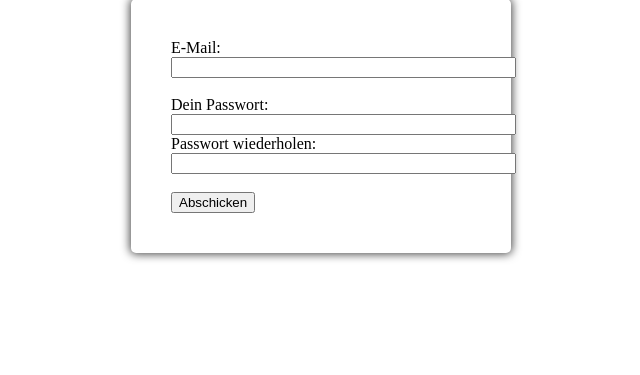
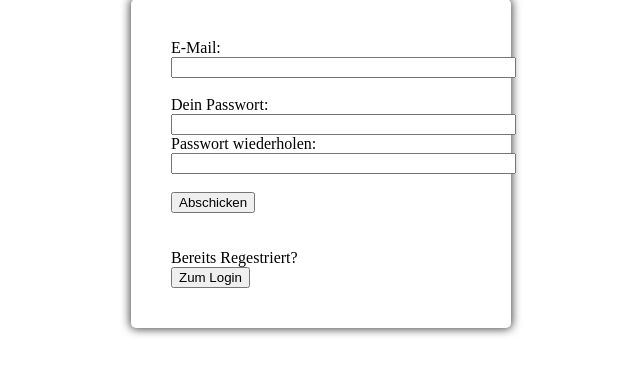
Before and after one commit to Yanhag/itech01, a PHP site: page /index.php in a window 1280 px wide. Shown: the part 259-634 px from the top of the page, without its empty margins (359-999 px from the left). Run offline with PHP 8.4, Linux system fonts and the light colour scheme.

Commit message:
Added header link stuff

```diff
--- a/index.php
+++ b/index.php
@@ -60,6 +60,10 @@ if(isset($_GET['register'])) {
     }
 }
 
+if(isset($_GET['notregistered'])) {
+    header("Location login.php");
+}
+
 if($showFormular) {
 ?>
 <div class="login">
@@ -72,6 +76,12 @@ if($showFormular) {
         <input type="password" size="40" maxlength="250" name="passwort2"><br><br>
         <input type="submit" value="Abschicken">
     </form>
+    <br>
+    <br>
+    <form action="?notregistered=1" method="post">
+        <label>Bereits Regestriert?</label>
+        <input type="submit" value="Zum Login">
+    </form>
 </div>
 
 <?php
```
